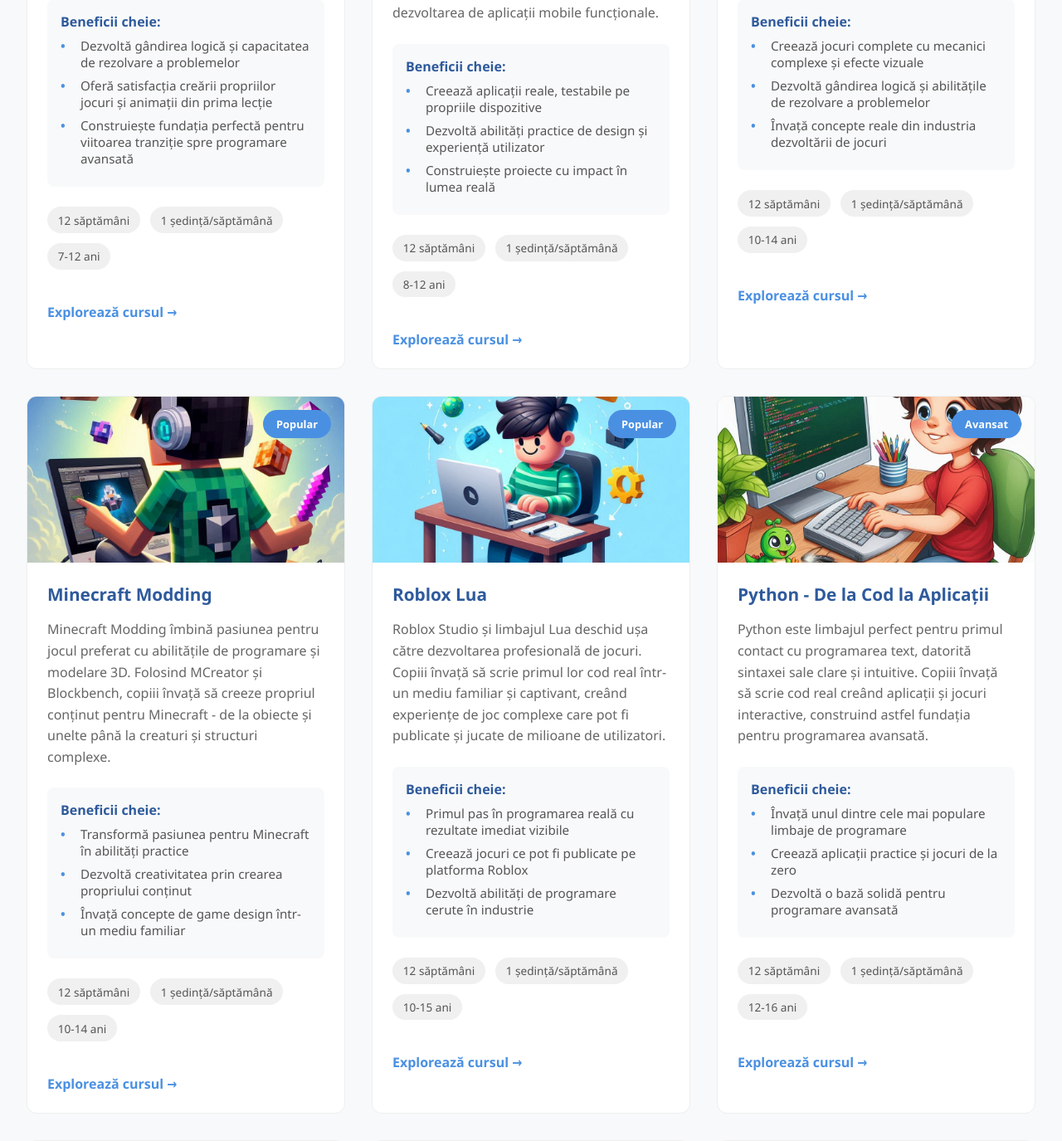
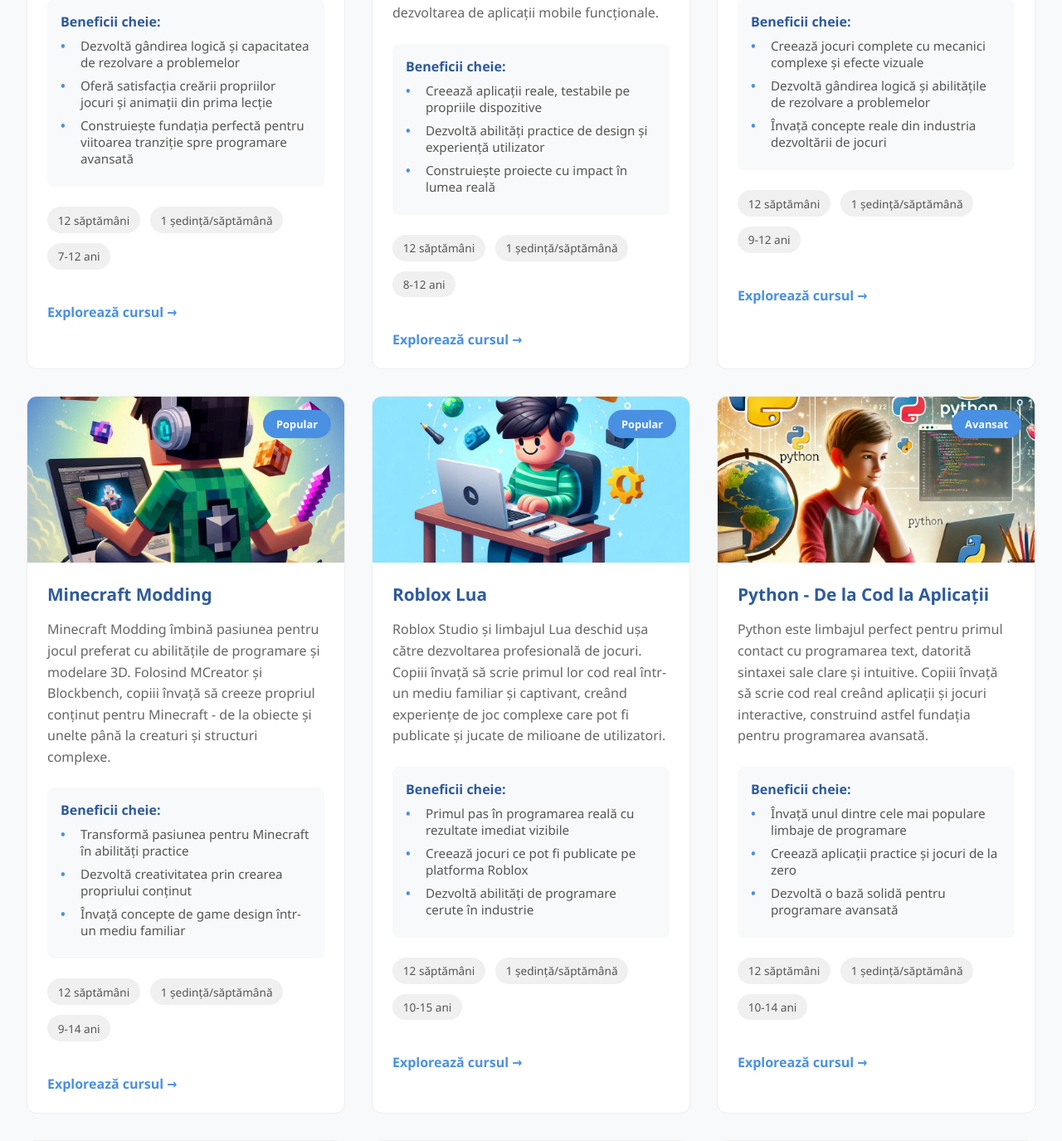
Before and after one commit to gigibardan/TMA, a PHP site: page / in a window 1280 px wide. Shown: the part 1281-2656 px from the top of the page at 83% size. Run offline with PHP 8.4, Linux system fonts and the light colour scheme.

Commit message:
imagini si animatii

```diff
--- a/courses/gdevelop.html
+++ b/courses/gdevelop.html
@@ -48,7 +48,7 @@
                 <h2>Fabrica de Jocuri</h2>
                 <p class="hero-description">Creează jocuri 2D profesionale într-un mediu intuitiv și puternic</p>
                 <div class="hero-badges">
-                    <span class="badge">12-16 ani</span>
+                    <span class="badge">9-12 ani</span>
                     <span class="badge">Intermediar</span>
                     <span class="badge">Game Dev</span>
                 </div>
--- a/courses/godot.html
+++ b/courses/godot.html
@@ -47,7 +47,7 @@
                 <h2>Game Development Pro</h2>
                 <p class="hero-description">Dezvoltă jocuri profesionale cu unul dintre cele mai populare game engines</p>
                 <div class="hero-badges">
-                    <span class="badge">14-18 ani</span>
+                    <span class="badge">11-16 ani</span>
                     <span class="badge">GDScript</span>
                     <span class="badge">Game Engine</span>
                 </div>
--- a/courses/greenfoot.html
+++ b/courses/greenfoot.html
@@ -48,7 +48,7 @@
                 <h2>Java prin Jocuri</h2>
                 <p class="hero-description">Descoperă programarea în Java prin crearea de jocuri și simulări interactive</p>
                 <div class="hero-badges">
-                    <span class="badge">14-18 ani</span>
+                    <span class="badge">11-16 ani</span>
                     <span class="badge">Java</span>
                     <span class="badge">OOP</span>
                 </div>
--- a/courses/minecraft.html
+++ b/courses/minecraft.html
@@ -48,7 +48,7 @@
                 <h2>De la jucător la creator</h2>
                 <p class="hero-description">Transformă-ți ideile în mod-uri și conținut pentru Minecraft</p>
                 <div class="hero-badges">
-                    <span class="badge">10-15 ani</span>
+                    <span class="badge">9-14 ani</span>
                     <span class="badge">MCreator</span>
                     <span class="badge">Blockbench</span>
                 </div>
--- a/courses/python.html
+++ b/courses/python.html
@@ -48,7 +48,7 @@
                 <h2>De la Cod la Aplicații</h2>
                 <p class="hero-description">Descoperă puterea programării cu limbajul preferat al dezvoltatorilor moderni</p>
                 <div class="hero-badges">
-                    <span class="badge">12-16 ani</span>
+                    <span class="badge">10-14 ani</span>
                     <span class="badge">Coding</span>
                     <span class="badge">Apps</span>
                 </div>
@@ -58,7 +58,7 @@
                 </div>
             </div>
             <div class="hero-image">
-                <img src="../assets/images/pyton.png" alt="Python Development">
+                <img src="../assets/images/pyton.webp" alt="Python Development">
                 <div class="code-editor-overlay">
                     <div class="editor-line">def start_learning():</div>
                     <div class="editor-line">    print("Hello, Python!")</div>
--- a/courses/roblox.html
+++ b/courses/roblox.html
@@ -49,7 +49,7 @@
                 <h2>Universul Dezvoltării de Jocuri</h2>
                 <p class="hero-description">De la idee la joc - Transformă-ți viziunea în experiențe interactive</p>
                 <div class="hero-badges">
-                    <span class="badge">12-16 ani</span>
+                    <span class="badge">10-15 ani</span>
                     <span class="badge">Lua Coding</span>
                     <span class="badge">Game Dev</span>
                 </div>
--- a/courses/thunkable.html
+++ b/courses/thunkable.html
@@ -47,7 +47,7 @@
                 <h2>Atelierul de Aplicații Mobile</h2>
                 <p class="hero-description">Transformă ideile în aplicații mobile reale pentru Android și iOS</p>
                 <div class="hero-badges">
-                    <span class="badge">10-14 ani</span>
+                    <span class="badge">8-12 ani</span>
                     <span class="badge">Nivel Intermediar</span>
                     <span class="badge">Android & iOS</span>
                 </div>
--- a/index.html
+++ b/index.html
@@ -171,7 +171,7 @@
                     <div class="course-info">
                         <span class="duration">12 săptămâni</span>
                         <span class="frequency">1 ședință/săptămână</span>
-                        <span class="age-range">10-14 ani</span>
+                        <span class="age-range">9-12 ani</span>
                     </div>
                     <span class="learn-more">Explorează cursul →</span>
                 </div>
@@ -199,7 +199,7 @@
             <div class="course-info">
                 <span class="duration">12 săptămâni</span>
                 <span class="frequency">1 ședință/săptămână</span>
-                <span class="age-range">10-14 ani</span>
+                <span class="age-range">9-14 ani</span>
             </div>
             <span class="learn-more">Explorează cursul →</span>
         </div>
@@ -238,7 +238,7 @@
 <div class="course-card">
     <a href="courses/python.html" class="card-link">
         <div class="card-badge">Avansat</div>
-        <div class="card-image" style="background-image: url('assets/images/pyton.png')"></div>
+        <div class="card-image" style="background-image: url('assets/images/pyton.webp')"></div>
         <div class="card-content">
             <h3>Python - De la Cod la Aplicații</h3>
             <div class="card-description">
@@ -255,7 +255,7 @@
             <div class="course-info">
                 <span class="duration">12 săptămâni</span>
                 <span class="frequency">1 ședință/săptămână</span>
-                <span class="age-range">12-16 ani</span>
+                <span class="age-range">10-14 ani</span>
             </div>
             <span class="learn-more">Explorează cursul →</span>
         </div>
@@ -283,7 +283,7 @@
             <div class="course-info">
                 <span class="duration">12 săptămâni</span>
                 <span class="frequency">1 ședință/săptămână</span>
-                <span class="age-range">13-17 ani</span>
+                <span class="age-range">11-16 ani</span>
             </div>
             <span class="learn-more">Explorează cursul →</span>
         </div>
@@ -311,7 +311,7 @@
             <div class="course-info">
                 <span class="duration">12 săptămâni</span>
                 <span class="frequency">1 ședință/săptămână</span>
-                <span class="age-range">14-18 ani</span>
+                <span class="age-range">11-16 ani</span>
             </div>
             <span class="learn-more">Explorează cursul →</span>
         </div>
@@ -339,7 +339,7 @@
             <div class="course-info">
                 <span class="duration">12 săptămâni</span>
                 <span class="frequency">1 ședință/săptămână</span>
-                <span class="age-range">14-18 ani</span>
+                <span class="age-range">12-18 ani</span>
             </div>
             <span class="learn-more">Explorează cursul →</span>
         </div>
```
Also changed, not shown: css/courses.css (+11 -0 lines), assets/images/pyton.png (deleted), assets/images/pyton.webp (added).
